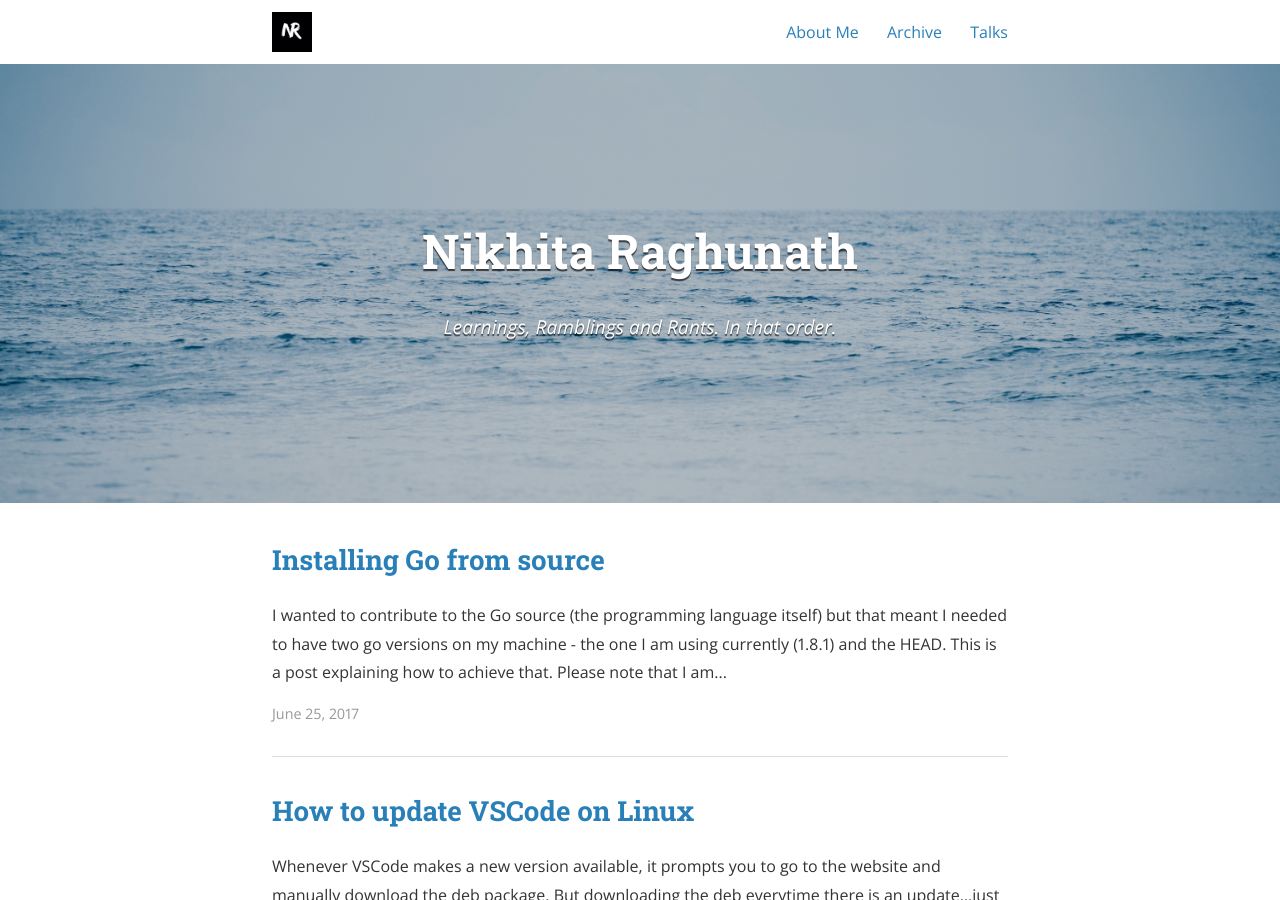
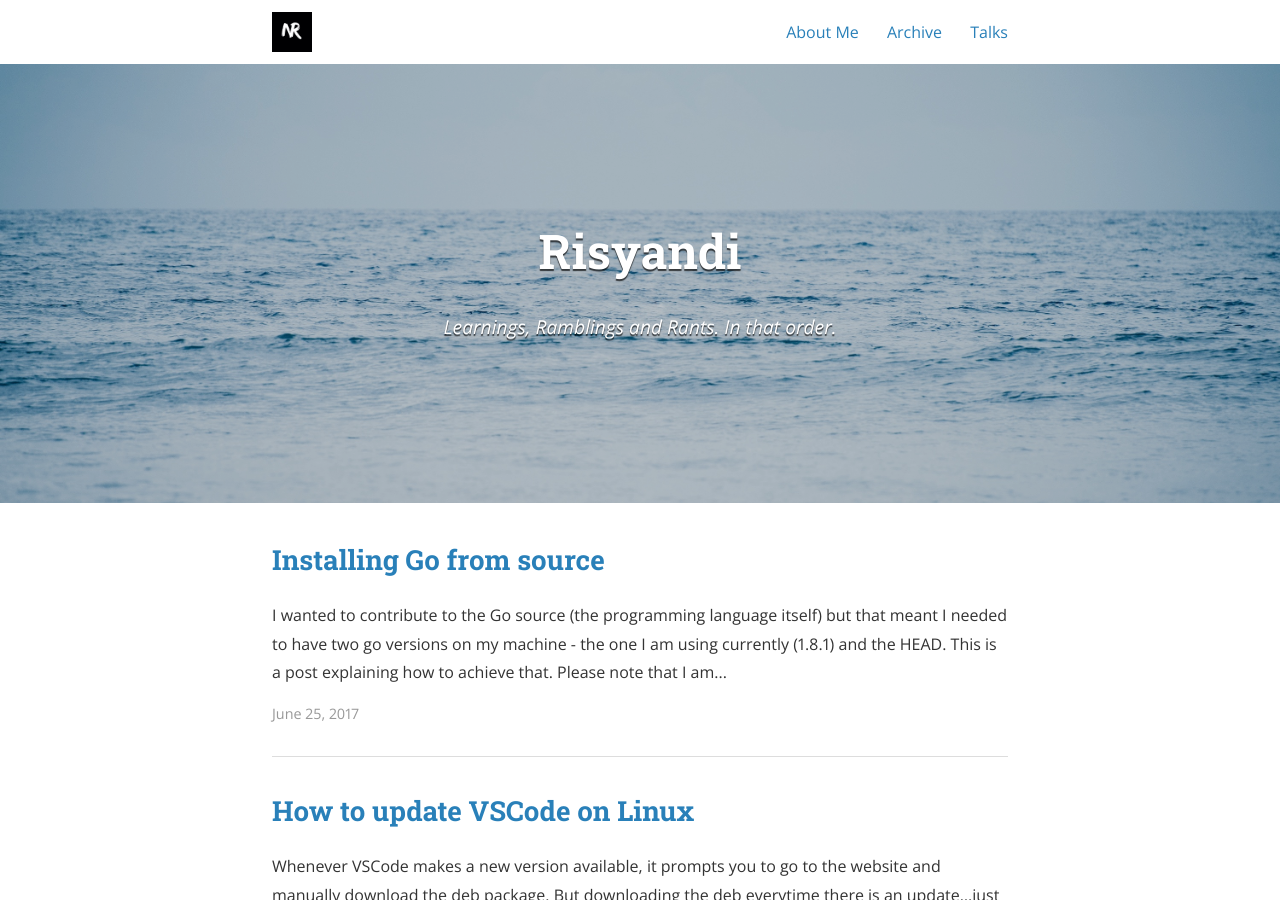
Before and after one commit to Risyandi/blogs, a Jekyll site: the page built from index.html, in a window 1280 px wide and 900 px high. Built offline with Jekyll 4.4.1, drawn with Linux system fonts in a browser that asks for light colours; nearby versions of some CDN libraries; emoji names are drawn with the system emoji font; the list of posts is cut into pages by our own code; comment, search, counter and statistics services are not loaded; a style sheet for code colours, icons or effects is not loaded.

Commit message:
update title

```diff
--- a/_config.yml
+++ b/_config.yml
@@ -1,13 +1,13 @@
 
 # Site settings
-title: Nikhita Raghunath
-name: Nikhita Raghunath
+title: Risyandi
+name: Risyandi
 subtitle: Learnings, Ramblings and Rants. In that order.
 email: nikitaraghunath@gmail.com
 description: >
   A personal website about technical things I find useful. Also, random ramblings and rants.
 baseurl: ""
-url: "https://risyandi.github.io/blogs"
+url: "https://risyandi.github.io/"
 twitter_username: TheNikhita
 github_username:  nikhita
 disqus_baseurl: "https://nikhita.github.io/"
```
